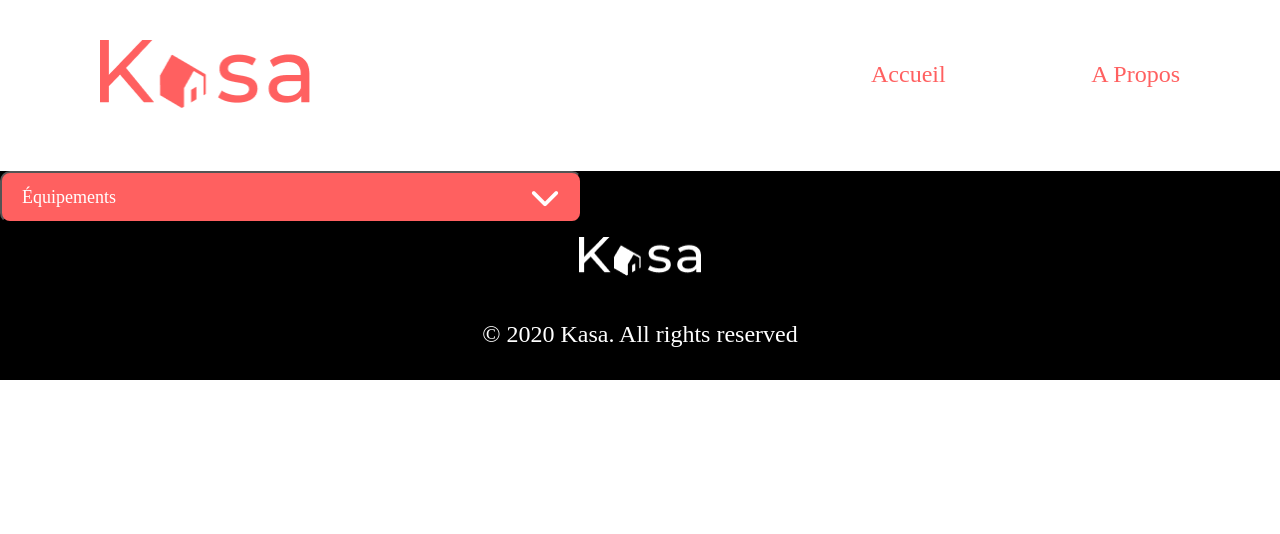
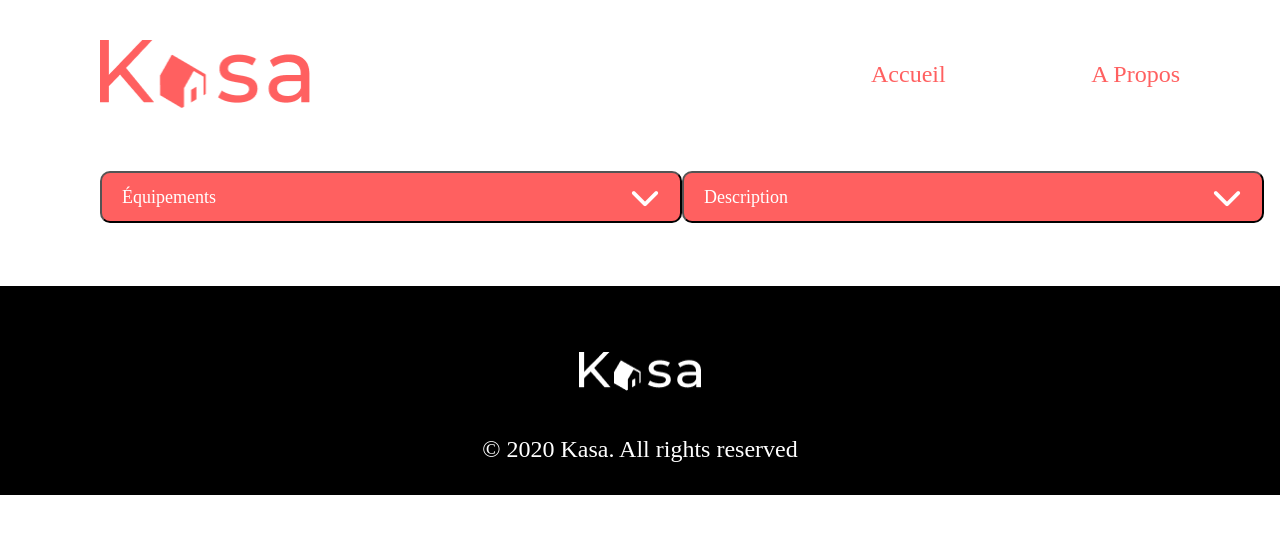
Before and after one commit to clarabernadou/Kasa, a React (Create React App) app in the folder client/: page /location/about-us in a window 1280 px wide. Shown: the top 534 px of the page. Built offline with nearby package versions, Linux system fonts and the light colour scheme.

Commit message:
Modification project structure + CSS modifications

```diff
--- a/client/src/App.js
+++ b/client/src/App.js
@@ -2,7 +2,7 @@ import React from "react";
 import { BrowserRouter, Route, Routes } from "react-router-dom";
 
 import Home from "./pages/home/Home";
-import LocationInfo from "./pages/locationInfo/LocationInfo"
+import Location from "./pages/location/Location"
 import AboutUs from "./pages/aboutUs/AboutUs";
 
 function App() {
@@ -11,7 +11,7 @@ function App() {
     <BrowserRouter>
       <Routes>
         <Route path="/" element={<Home />} />
-        <Route path={`/location/${id}`} element={<LocationInfo />} />
+        <Route path={`/location/${id}`} element={<Location />} />
         <Route path="/about-us" element={<AboutUs />} />
       </Routes>
     </BrowserRouter>
--- /dev/null
+++ b/client/src/components/bars/bars.css
@@ -0,0 +1,62 @@
+.bar {
+    display: flex;
+    justify-content: space-between;
+    align-items: center;
+
+    width: 582px;
+    height: 52px;
+    padding: 0 20px;
+
+    border-radius: 10px;
+
+    background-color: #FF6060;
+    color: #FFFFFF;
+
+    font-family: Montserrat;
+    font-size: 18px;
+    font-weight: 500;
+    line-height: 26px;
+    letter-spacing: 0em;
+    text-align: left;
+}
+
+.bar i {
+    font-size: 30px;
+}
+
+.barOptions {
+    background-color: #F6F6F6;
+    color: #FF6060;
+
+    width: 582px;
+    height: auto;
+
+    border-radius: 10px;
+
+    font-family: Montserrat;
+    font-size: 18px;
+    font-weight: 400;
+    line-height: 26px;
+    text-align: left;
+
+    display: flex;
+    justify-content: flex-start;
+    align-items: flex-end;
+
+    margin-top: -15px;
+    padding-top: 20px;
+
+    position: relative;
+    z-index: -1;
+}
+
+.barOptions ul {
+    list-style-type: none;
+    margin: 20px;
+    padding: 0;
+}
+
+.barOptions p {
+    margin: 20px;
+    padding: 0;
+}
--- a/client/src/components/bars/descriptionBar/DescriptionBar.jsx
+++ b/client/src/components/bars/descriptionBar/DescriptionBar.jsx
@@ -0,0 +1,31 @@
+import "../bars.css";
+import React, { useState } from "react";
+
+export default function DesciptionBar( locations ) {
+    const location = locations.location
+
+    // Open the bar
+    const [isBarOpen, setIsBarOpen] = useState(false);
+    const toggleBar = () => {
+        setIsBarOpen(!isBarOpen);
+    };
+
+    return (
+        <div className="barsContainer">
+            <button className="bar" onClick={toggleBar}>
+                <p>Description</p>
+                {isBarOpen ? (
+                    <i className="fas fa-chevron-up"></i>
+                    ) : (
+                    <i className="fas fa-chevron-down"></i>
+                )}
+            </button>
+
+            {isBarOpen &&
+                <div className="barOptions">
+                    <p>{location.description}</p>
+                </div>
+            }
+        </div>
+    );
+}
--- a/client/src/components/bars/equipmentBar/EquipmentBar.jsx
+++ b/client/src/components/bars/equipmentBar/EquipmentBar.jsx
@@ -1,4 +1,4 @@
-import "./equipmentBar.css";
+import "../bars.css";
 import React, { useState } from "react";
 
 export default function EquipmentBar( locations ) {
@@ -11,8 +11,8 @@ export default function EquipmentBar( locations ) {
     };
 
     return (
-        <div className="equipmentContainer">
-            <button className="equipmentBar" onClick={toggleBar}>
+        <div className="barsContainer">
+            <button className="bar" onClick={toggleBar}>
                 <p>Équipements</p>
                 {isBarOpen ? (
                     <i className="fas fa-chevron-up"></i>
@@ -22,7 +22,7 @@ export default function EquipmentBar( locations ) {
             </button>
 
             {isBarOpen &&
-                <div className="equipmentOptions">
+                <div className="barOptions">
                     <ul>
                         {location.equipments.map((equipment, index) => (
                         <li key={index}>{equipment}</li>
--- a/client/src/components/sections/barsSection/BarsSection.jsx
+++ b/client/src/components/sections/barsSection/BarsSection.jsx
@@ -1,5 +1,7 @@
+import "./barsSection.css"
 import React, { useEffect } from "react";
 import EquipmentBar from "../../bars/equipmentBar/EquipmentBar";
+import DesciptionBar from "../../bars/descriptionBar/DescriptionBar";
 import data from "../../../data/data.json";
 
 export default function BarsSection({ locations, setLocations }) {
@@ -16,6 +18,9 @@ export default function BarsSection({ locations, setLocations }) {
         <EquipmentBar
           location={filteredLocation[0]}
         />
+        <DesciptionBar
+          location={filteredLocation[0]}
+        />
       </div>
     </div>
   );
--- a/client/src/components/sections/barsSection/barsSection.css
+++ b/client/src/components/sections/barsSection/barsSection.css
@@ -0,0 +1,12 @@
+body {
+    margin: 0;
+}
+
+.barsSection {
+    margin: 0 100px;
+}
+
+.bars {
+    display: flex;
+    justify-content: space-between;
+}
```
Also changed, not shown: client/src/components/sections/locationSection/LocationSection.jsx (added, +24 -0 lines), client/src/components/sections/locationSection/locationSection.css (added), client/src/pages/location/Location.jsx (renamed from client/src/pages/locationInfo/LocationInfo.jsx), client/src/pages/location/location.css (added).
